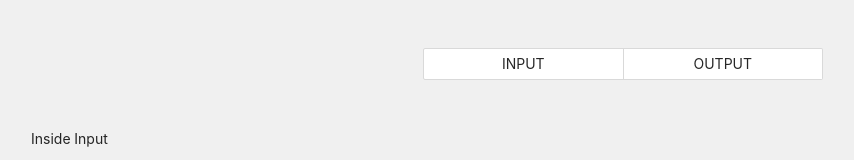
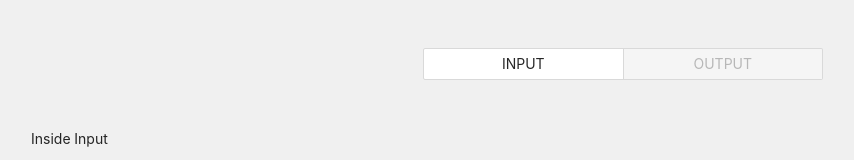
Before and after one commit to GBarkhatov/20-12-13-gbarkhatov-datameister, a React (Create React App) app: page / in a window 1280 px wide. Shown: the top 160 px of the page, without its empty margins (17-871 px from the left). Built offline with nearby package versions, Linux system fonts and the light colour scheme.

Commit message:
put disabled at the moment

```diff
--- a/src/App.js
+++ b/src/App.js
@@ -50,7 +50,7 @@ const App = () => {
           <Radio.Button value='small' onClick={toggleInput(true)}>
             INPUT
           </Radio.Button>
-          <Radio.Button value='default' onClick={toggleInput(false)}>
+          <Radio.Button value='default' onClick={toggleInput(false)} disabled>
             OUTPUT
           </Radio.Button>
         </Radio.Group>
```
